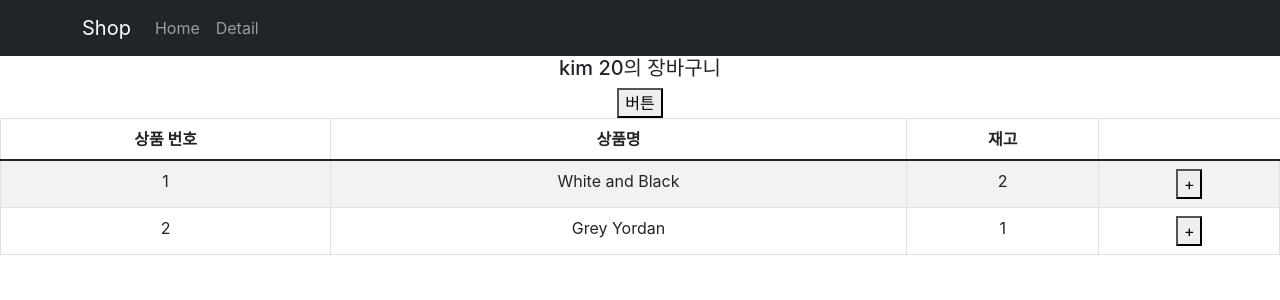
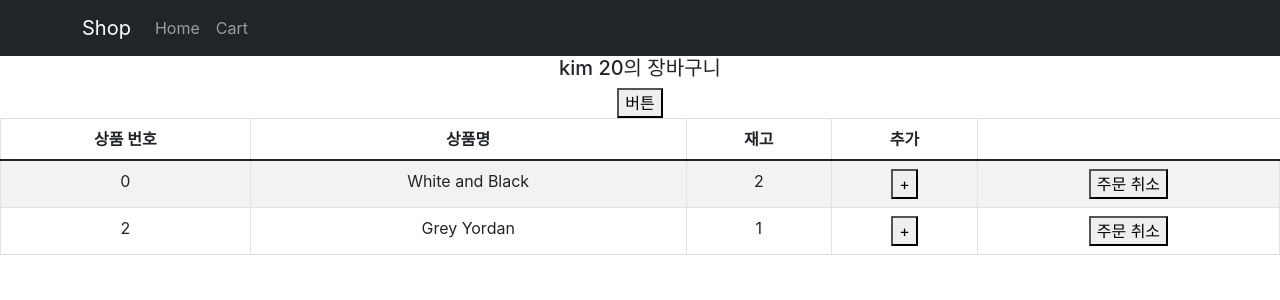
Before and after one commit to euneu/react-shop, a React (Create React App) app: page /cart in a window 1280 px wide. Shown: the top 300 px of the page. Built offline with nearby package versions, Linux system fonts and the light colour scheme.

Commit message:
장바구니 기능(redux)

```diff
--- a/src/App.js
+++ b/src/App.js
@@ -25,10 +25,10 @@ function App() {
             </Nav.Link>
             <Nav.Link
               onClick={() => {
-                navigate("/detail");
+                navigate("/cart");
               }}
             >
-              Detail
+              Cart
             </Nav.Link>
           </Nav>
         </Container>
--- a/src/components/Cart.js
+++ b/src/components/Cart.js
@@ -1,13 +1,14 @@
+import { useState } from "react";
 import { Table } from "react-bootstrap";
 import { useSelector, useDispatch } from "react-redux";
 import { nameChange, ageChange } from "../store/userSlice";
+import { setCount, removeProduct } from "../store/productSlice";
 
 function Cart() {
   //redux store 가져옴
   const product = useSelector((state) => state.product);
   const user = useSelector((state) => state.user);
   let dispatch = useDispatch();
-  console.log(product);
 
   return (
     <div>
@@ -16,7 +17,7 @@ function Cart() {
       </h5>
       <button
         onClick={() => {
-          dispatch(ageChange(1));
+          dispatch(ageChange());
         }}
       >
         버튼
@@ -27,6 +28,7 @@ function Cart() {
             <th>상품 번호</th>
             <th>상품명</th>
             <th>재고</th>
+            <th>추가</th>
           </tr>
         </thead>
         <tbody>
@@ -38,10 +40,19 @@ function Cart() {
               <td>
                 <button
                   onClick={() => {
-                    dispatch(nameChange());
+                    dispatch(setCount(product.id));
                   }}
                 >
                   +
+                </button>
+              </td>
+              <td>
+                <button
+                  onClick={() => {
+                    dispatch(removeProduct(product.id));
+                  }}
+                >
+                  주문 취소
                 </button>
               </td>
             </tr>
--- a/src/routes/Detail.js
+++ b/src/routes/Detail.js
@@ -1,6 +1,8 @@
 import { useEffect, useState } from "react";
 import { useParams } from "react-router-dom";
+import { useDispatch } from "react-redux";
 import { InputGroup, Form, Button } from "react-bootstrap";
+import { addProduct } from "../store/productSlice";
 
 function Detail({ shoes }) {
   let { id } = useParams();
@@ -8,6 +10,7 @@ function Detail({ shoes }) {
   const [product, setProduct] = useState(0);
   let shoesFind = shoes.find((x) => x.id == id);
   let [fade, setFade] = useState("");
+  let dispatch = useDispatch();
 
   const onChange = (e) => {
     setProduct(e.target.value);
@@ -49,7 +52,9 @@ function Detail({ shoes }) {
       <div className="row">
         <div className="col-md-6">
           <img
-            src={`https://codingapple1.github.io/shop/shoes${shoesFind.id}.jpg`}
+            src={`https://codingapple1.github.io/shop/shoes${
+              shoesFind.id + 1
+            }.jpg`}
             width="100%"
           />
         </div>
@@ -63,7 +68,15 @@ function Detail({ shoes }) {
               value={product}
               placeholder="수량을 입력하세요"
             />
-            <Button variant="outline-secondary" id="button-addon2">
+            <Button
+              onClick={() => {
+                dispatch(
+                  addProduct({ id: id, name: shoesFind.title, count: product })
+                );
+              }}
+              variant="outline-secondary"
+              id="button-addon2"
+            >
               주문하기
             </Button>
           </InputGroup>
--- a/src/store.js
+++ b/src/store.js
@@ -2,6 +2,7 @@
 
 import { configureStore, createSlice } from "@reduxjs/toolkit";
 import user from "./store/userSlice";
+import product from "./store/productSlice";
 //컴포넌트 간 state 공유가 편해져서 씀!
 
 //useState와 비슷한 역할
@@ -21,14 +22,6 @@ import user from "./store/userSlice";
 //   },
 // });
 
-let product = createSlice({
-  name: "product",
-  initialState: [
-    { id: 1, name: "White and Black", count: 2 },
-    { id: 2, name: "Grey Yordan", count: 1 },
-  ],
-});
-
 export default configureStore({
   reducer: {
     //위에서 만든 걸 등록해야 쓸 수 있음
--- /dev/null
+++ b/src/store/productSlice.js
@@ -0,0 +1,34 @@
+import { createSlice } from "@reduxjs/toolkit";
+let product = createSlice({
+  name: "product",
+  initialState: [
+    { id: 0, name: "White and Black", count: 2 },
+    { id: 2, name: "Grey Yordan", count: 1 },
+  ],
+
+  reducers: {
+    setCount(state, action) {
+      //findIndx는 인덱스를 반환함
+      let id = state.findIndex((x) => x.id == action.payload);
+      state[id].count++;
+    },
+    addProduct(state, action) {
+      console.log(action.payload.id);
+      let id = state.findIndex((x) => x.id == action.payload.id);
+      //장바구니 안에 있는 상품이라면
+      if (id != -1) {
+        state[id].count += parseInt(action.payload.count);
+      } else {
+        state.push(action.payload);
+      }
+    },
+    removeProduct(state, action) {
+      let result = state.filter((x) => x.id !== action.payload);
+      return result;
+    },
+  },
+});
+
+export let { setCount, addProduct, removeProduct } = product.actions;
+
+export default product;
--- a/src/store/userSlice.js
+++ b/src/store/userSlice.js
@@ -8,8 +8,8 @@ let user = createSlice({
     nameChange(state) {
       state.name = "park";
     },
-    ageChange(state, a) {
-      state.age += a.payload;
+    ageChange(state) {
+      state.age += 1;
     },
   },
 });
```
